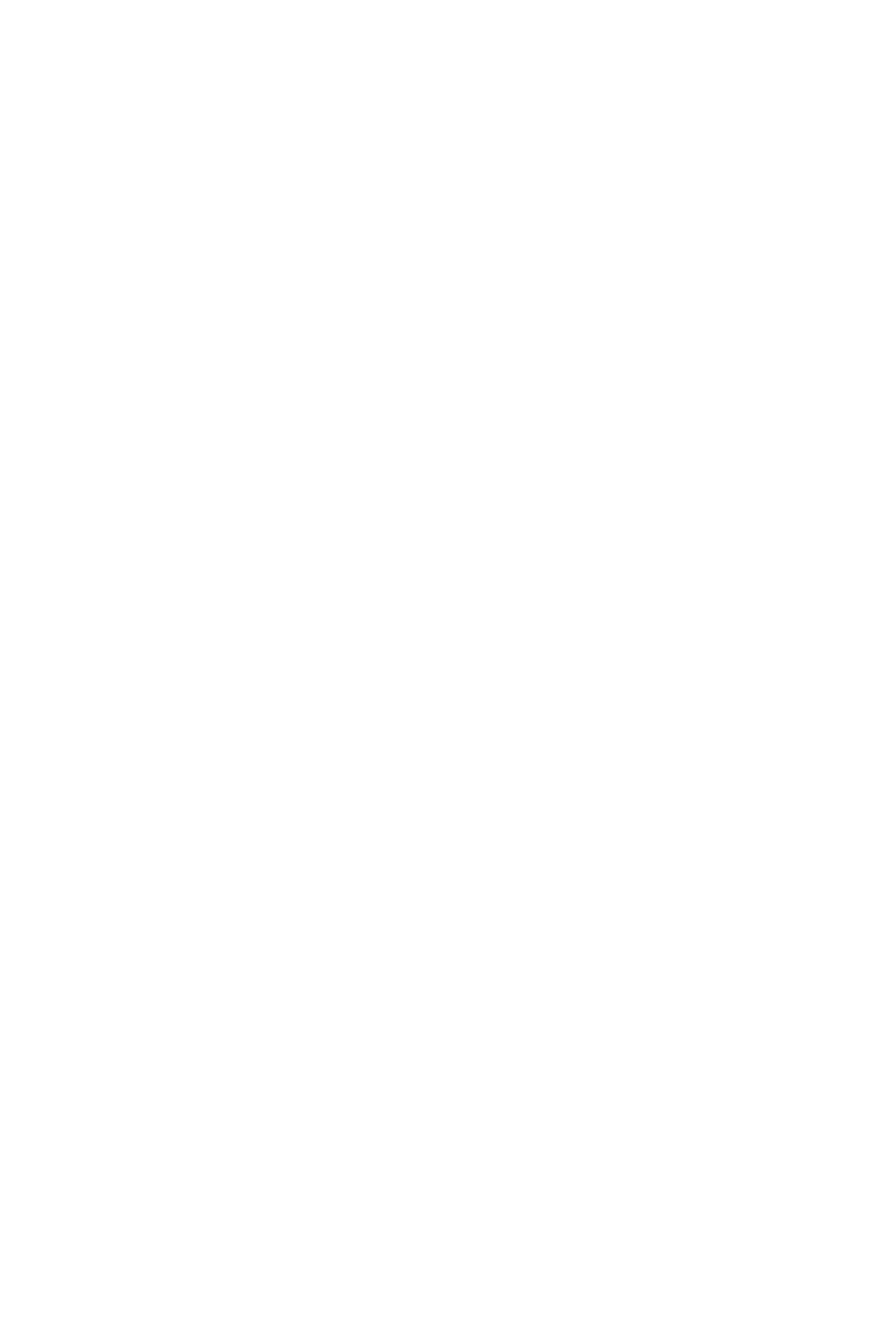
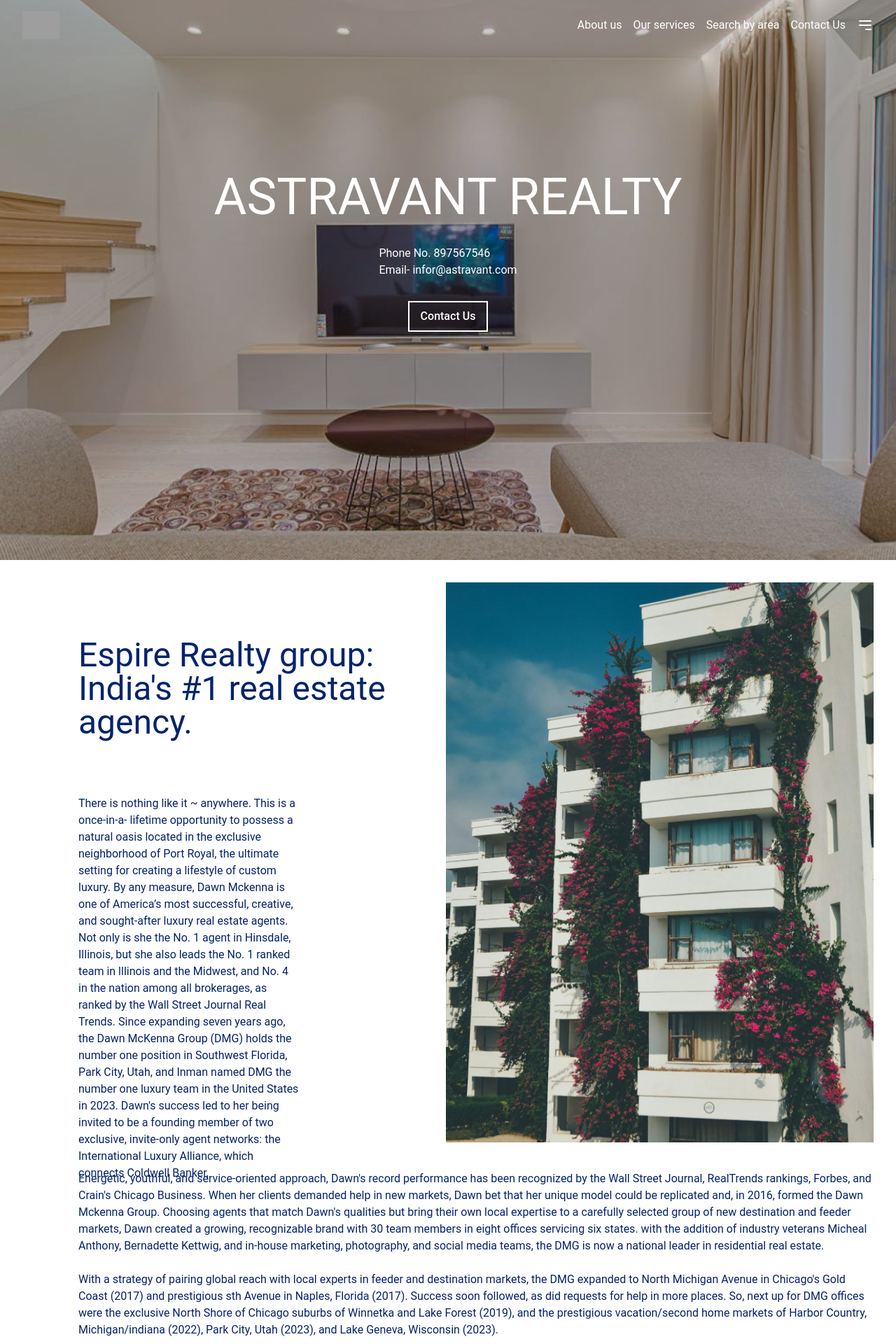
Before and after one commit to OmLanke/astravant69, a React (Vite) app: page /contact in a window 1280 px wide. Before the commit this address had no page. Shown: the top 1920 px of the page at 70% size. Before the commit the page ends 800 px from the top, so only its background shows below. Built offline with nearby package versions, Linux system fonts and the light colour scheme; grey boxes are pictures that could not be loaded.

Commit message:
feat: added contact page ui

```diff
--- a/src/AppRouter.jsx
+++ b/src/AppRouter.jsx
@@ -2,11 +2,13 @@
 import { Route, Routes } from 'react-router';
 
 import HomePage from './Pages/HomePage';
-
+import Contact from './Pages/Contact';
 const AppRouter = () => {
     return (
         <Routes>
             <Route path="/" element={<HomePage />} />
+            <Route path="/contact" element={<Contact />} />
+
         </Routes>
     );
 };
--- /dev/null
+++ b/src/Components/ConBanOne.jsx
@@ -0,0 +1,25 @@
+import React from 'react'
+
+const ConBanOne = () => {
+    return (
+        <>
+            <div className="relative text-white bg-cover flex flex-col bg-center w-full h-screen" style={{ backgroundImage: "url('/concon.png')" }}>
+<div className="mx-auto my-auto flex flex-col gap-8">
+    <div className="text-7xl">
+        <p>ASTRAVANT REALTY</p>
+    </div>
+    <div className="mx-auto">
+        <p>Phone No. 897567546</p>
+        <p>Email- infor@astravant.com</p>
+    </div>
+    <div className="p-2 pl-4 pr-4 hover:bg-white transition duration-500 hover:text-black hover:cursor-pointer font-medium flex flex-col items-center justify-center text-white border border-[2px] mb-20 border-white mx-auto">
+                    <p>Contact Us</p>
+                </div>
+
+</div>
+            </div>
+        </>
+    )
+}
+
+export default ConBanOne
--- /dev/null
+++ b/src/Components/ConBanTwo.jsx
@@ -0,0 +1,70 @@
+import React from 'react'
+
+const ConBanTwo = () => {
+    return (
+        <>
+            <div className="w-full bg-white  text-[#04236D]">
+                <div className="p-8 flex flex-col">
+                    <div className="flex flex-row w-full justify-between h-[100vh]">
+                        <div className="flex flex-col pl-20 pb-20 pt-20 gap-10">
+                            <div className="lg:text-5xl">
+                                <p>Espire Realty group:</p>
+                                <p>India's #1 real estate</p>
+                                <p>agency.</p>
+                            </div>
+                            <div className="w-3/5 mt-10 ">
+                                <p>There is nothing like it ~ anywhere. This is a once-in-a-
+                                    lifetime opportunity to possess a natural oasis located in
+                                    the exclusive neighborhood of Port Royal, the ultimate
+                                    setting for creating a lifestyle of custom luxury. By any
+                                    measure, Dawn Mckenna is one of America’s most
+                                    successful, creative, and sought-after luxury real estate
+                                    agents. Not only is she the No. 1 agent in Hinsdale, Illinois,
+                                    but she also leads the No. 1 ranked team in lllinois and the
+                                    Midwest, and No. 4 in the nation among all brokerages, as
+                                    ranked by the Wall Street Journal Real Trends. Since
+                                    expanding seven years ago, the Dawn McKenna Group
+                                    (DMG) holds the number one position in Southwest Florida,
+                                    Park City, Utah, and Inman named DMG the number one
+                                    luxury team in the United States in 2023.
+
+                                    Dawn's success led to her being invited to be a founding
+                                    member of two exclusive, invite-only agent networks: the
+                                    International Luxury Alliance, which connects Coldwell
+                                    Banker,
+
+                                </p>
+                            </div>
+                        </div>
+                        <img src="bui.png" className='h-full' alt="" />
+                    </div>
+<div className=" flex flex-col pl-20  gap-6 pt-10">
+    <p>Energetic, youthful, and service-oriented approach, Dawn's record performance has been recognized by the Wall Street Journal,
+RealTrends rankings, Forbes, and Crain's Chicago Business. When her clients demanded help in new markets, Dawn bet that her
+unique model could be replicated and, in 2016, formed the Dawn Mckenna Group. Choosing agents that match Dawn's qualities but
+bring their own local expertise to a carefully selected group of new destination and feeder markets, Dawn created a growing,
+recognizable brand with 30 team members in eight offices servicing six states. with the addition of industry veterans Micheal
+Anthony, Bernadette Kettwig, and in-house marketing, photography, and social media teams, the DMG is now a national leader in
+residential real estate.</p>
+<p>
+
+With a strategy of pairing global reach with local experts in feeder and destination markets, the DMG expanded to North Michigan
+Avenue in Chicago's Gold Coast (2017) and prestigious sth Avenue in Naples, Florida (2017). Success soon followed, as did requests
+for help in more places. So, next up for DMG offices were the exclusive North Shore of Chicago suburbs of Winnetka and Lake Forest
+(2019), and the prestigious vacation/second home markets of Harbor Country, Michigan/indiana (2022), Park City, Utah (2023), and
+Lake Geneva, Wisconsin (2023).
+
+</p>
+<p>
+As the final piece of her strategy, since 2018 DMG Rentals has captured recent college graduates as future DMG clients by helping
+them find the perfect Chicago or Naples rental. With DMG Rentals, the DMG serves its clients in all the stages of their ives, from their
+first apartment to their suburban family home and even their Naples, Lake Geneva, or Harbor Country vacation spot.
+</p>
+</div>
+                </div>
+            </div>
+        </>
+    )
+}
+
+export default ConBanTwo
--- a/src/Components/Navbar.jsx
+++ b/src/Components/Navbar.jsx
@@ -9,15 +9,17 @@
 
   return (
     <div>
-      <nav className="fixed top-0 left-0 w-full bg-transparent text-white flex justify-between items-center p-4 z-10">
+      <nav className="fixed top-0 left-0 w-full bg-transparent text-white flex justify-between items-center p-4 pl-8 pr-8 z-10">
+        <a href="/">
         <img src="your-logo-url.png" alt="Logo" className="h-10" />
+          </a>
 
         <div className="flex items-center space-x-4">
           <div className="flex space-x-4">
-            <a href="#" className="hover:underline">Search by Area</a>
-            <a href="#" className="hover:underline">Find Your Dream Home</a>
-            <a href="#" className="hover:underline">Our Services</a>
-            <a href="#" className="hover:underline">About Us</a>
+            <a href="#" className="hover:underline">About us</a>
+            <a href="#" className="hover:underline">Our services</a>
+            <a href="#" className="hover:underline">Search by area</a>
+            <a href="/contact" className="hover:underline">Contact Us</a>
           </div>
           <button onClick={toggleSideNav} className="focus:outline-none">
             <svg
--- /dev/null
+++ b/src/Pages/Contact.jsx
@@ -0,0 +1,18 @@
+import React from 'react'
+import Navbar from '../Components/Navbar'
+import ConBanOne from '../Components/ConBanOne'
+import ConBanTwo from '../Components/ConBanTwo'
+import Nsl from '../Components/Nsl'
+
+const Contact = () => {
+    return (
+        <>
+            <Navbar />
+            <ConBanOne />
+            <ConBanTwo />
+            <Nsl />
+        </>
+    )
+}
+
+export default Contact
```
Also changed, not shown: public/concon.png (added).
